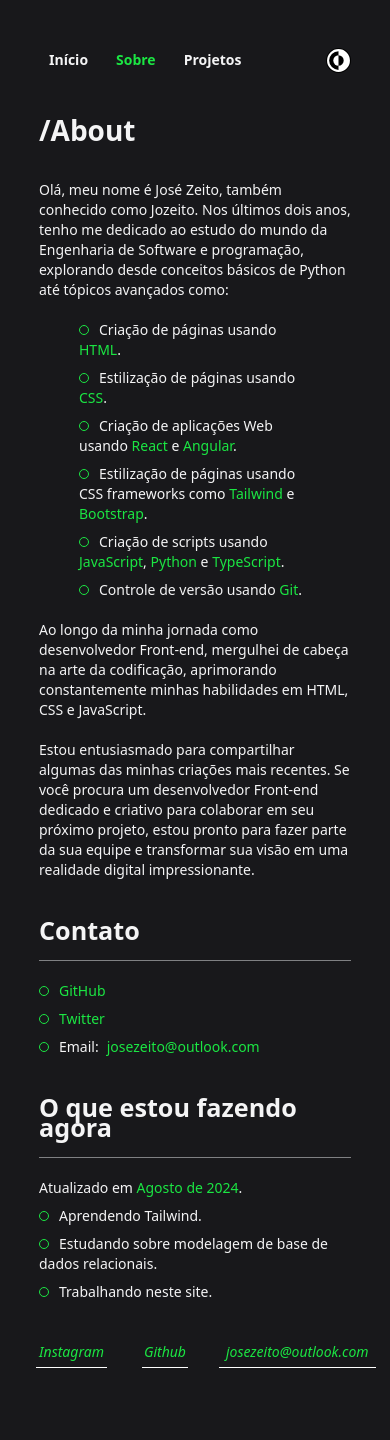
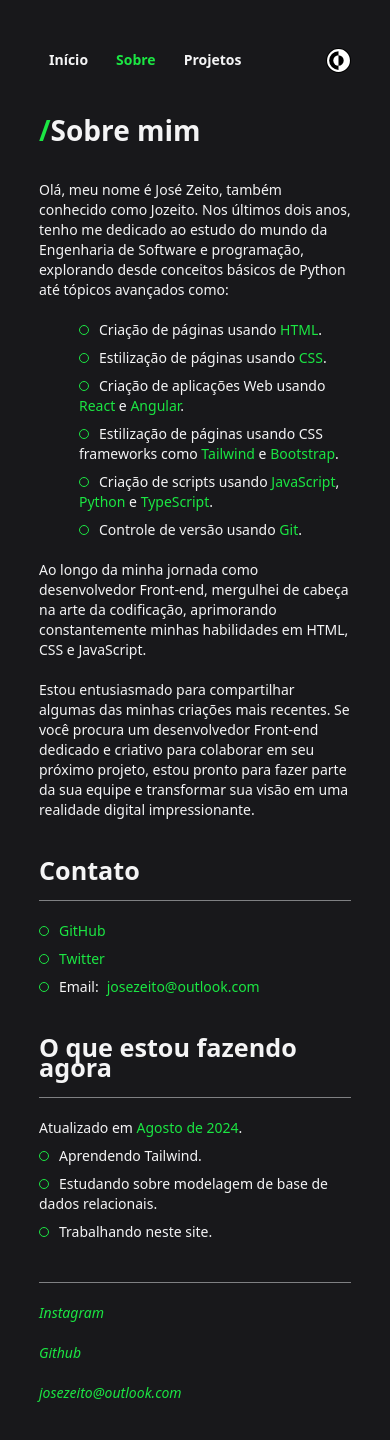
Before and after one commit to Zeitoo/My-page, a React (Vite) app: page /about in a window 390 px wide. Shown: the top 1440 px of the page. Before the commit the page ends 1408 px from the top, so only its background shows below. Built offline with nearby package versions, Linux system fonts and the light colour scheme.

Commit message:
second commit

```diff
--- a/index.html
+++ b/index.html
@@ -23,7 +23,7 @@
         <meta name="twitter:image" content="public/favicon.png" />
 
         <!-- Favicon com atributo alt para acessibilidade -->
-        <link rel="icon" type="image/svg+xml" href="public/favicon.png" alt="Ícone de José Zeito" />
+        <link rel="icon" type="image/svg+xml" href="/favicon.png" alt="Ícone de José Zeito" />
 
         <!-- Título da página -->
         <title>JoZeito</title>
--- a/src/About.jsx
+++ b/src/About.jsx
@@ -3,13 +3,13 @@ export default function About() {
     return (
         <main>
           <article>
-            <h1 className="font-bold my-10 text-[2em]">/About</h1>
+            <h1 className="font-bold my-10 text-[2em]"><span className="green">/</span>Sobre mim</h1>
             <div className="text-content">
               <p className="block my-5">
                 Olá, meu nome é José Zeito, também conhecido como Jozeito. Nos últimos dois anos, tenho me dedicado ao estudo do mundo da Engenharia de Software e programação, explorando desde conceitos básicos de Python até tópicos avançados como:
               </p>
 
-              <ul className="mx-10 my-5 flex flex-col gap-2">
+              <ul className="ms-10 my-5 flex flex-col gap-2">
                 <li>
                   Criação de páginas usando <span className="green">HTML</span>.
                 </li>
--- a/src/App.css
+++ b/src/App.css
@@ -37,7 +37,7 @@ header a.active {
     box-sizing: content-box;
     background-position: center;
     background-size: cover;
-    background-image: url(../public/dark_light.svg);
+    background-image: url(/dark_light.svg);
     aspect-ratio: 1/1;
     border-radius: 50%;
     background-color: white;
@@ -59,6 +59,12 @@ footer li::after {
     width: 110%;
     height: 1px;
     background-color: rgba(0, 0, 0, 0.685);
+}
+
+@media screen and (max-width: 640px) {
+    footer li::after {
+        display: none;
+    }
 }
 
 html.dark footer li::after {
--- a/src/Home.jsx
+++ b/src/Home.jsx
@@ -1,4 +1,4 @@
-import profileImg from "../public/profile.jpg";
+import profileImg from "/profile.jpg";
 
 export default function Home() {
     return (
--- a/src/HomeLayout.jsx
+++ b/src/HomeLayout.jsx
@@ -59,9 +59,10 @@ export default function HomeLayout() {
             </div>
 
             <footer className="text-sm">
+                <hr className="sm:hidden" />
                 <div>
                     <address>
-                        <ul className="flex gap-10">
+                        <ul className="flex max-sm:flex-col max-sm:my-5 max-sm:items-start max-sm:gap-5 gap-10">
                             <li>
                                 <a
                                     href="https://www.instagram.com/tech__wrld/"
--- a/src/Projects.jsx
+++ b/src/Projects.jsx
@@ -2,7 +2,7 @@ export default function Projects() {
     return (
         <main>
             <div  className="title w-[100%] flex flex-col items-center mt-10 mb-[100px]">
-                <h1 className="font-bold text-[2em] my-5 ">/Projectos</h1>
+                <h1 className="font-bold text-[2em] my-5 "> <span className="green">/</span>Projectos</h1>
                 <p>Alguns dos trablahos que fiz no passado.</p>
             </div>
 
```
Also changed, not shown: public/profile.jpg.
